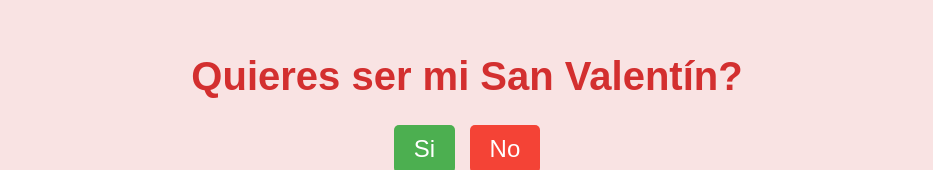
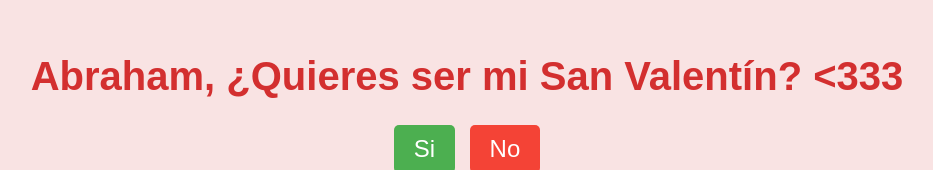
Before and after one commit to yuuco/valentinee.github.io, a plain HTML site: page valentine1.html in a window 1280 px wide. Shown: the part 138-308 px from the top of the page, without its empty margins (173-1106 px from the left). Drawn offline with Linux system fonts and the light colour scheme.

Commit message:
Update valentine1.html

```diff
--- a/valentine1.html
+++ b/valentine1.html
@@ -8,7 +8,7 @@
 </head>
 <body>
     <div class="container">
-        <h1>Quieres ser mi San Valentín?</h1>
+        <h1>Abraham, ¿Quieres ser mi San Valentín? <333 </h1>
         <div class="buttons">
             <button class="si-button" onclick="handleYesClick()">Si</button>
             <button class="no-button" onclick="handleNoClick()">No</button>
```
